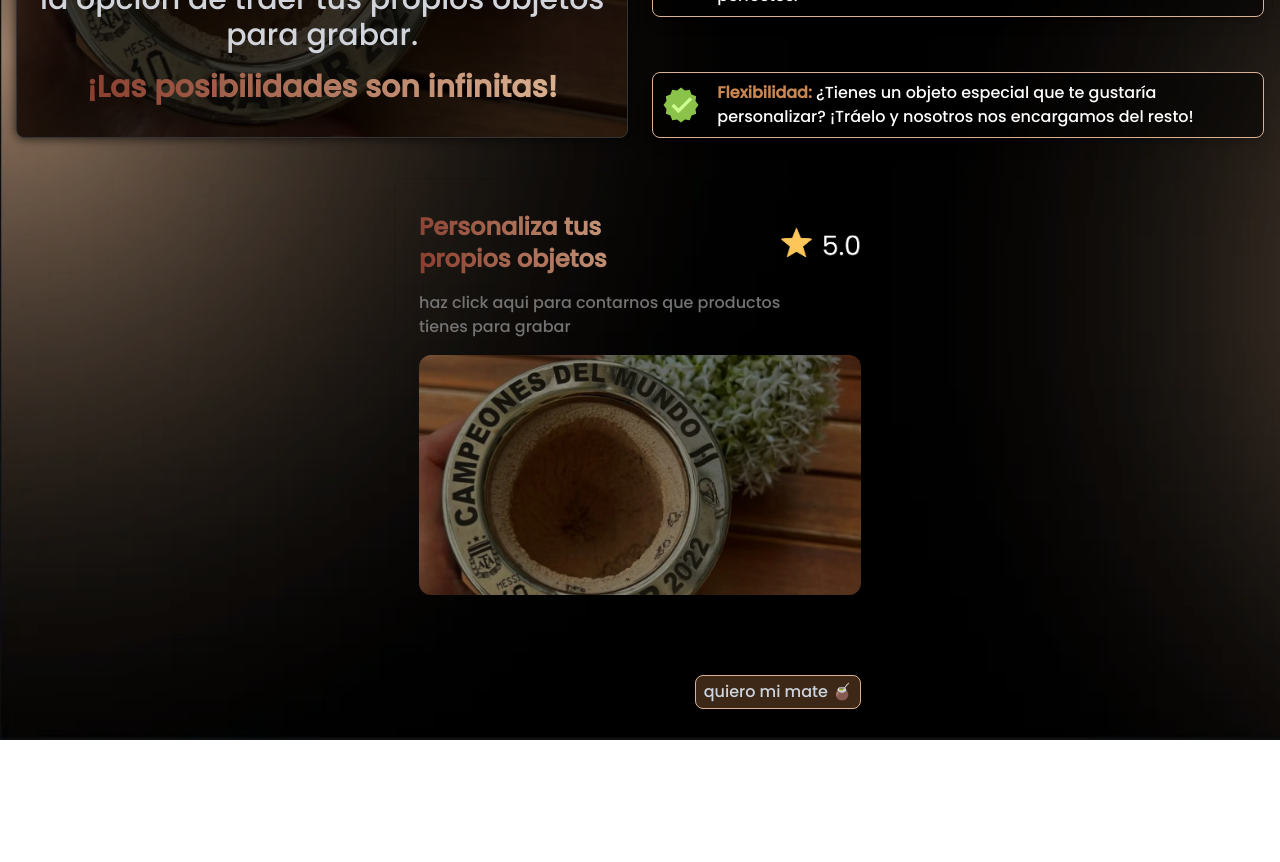
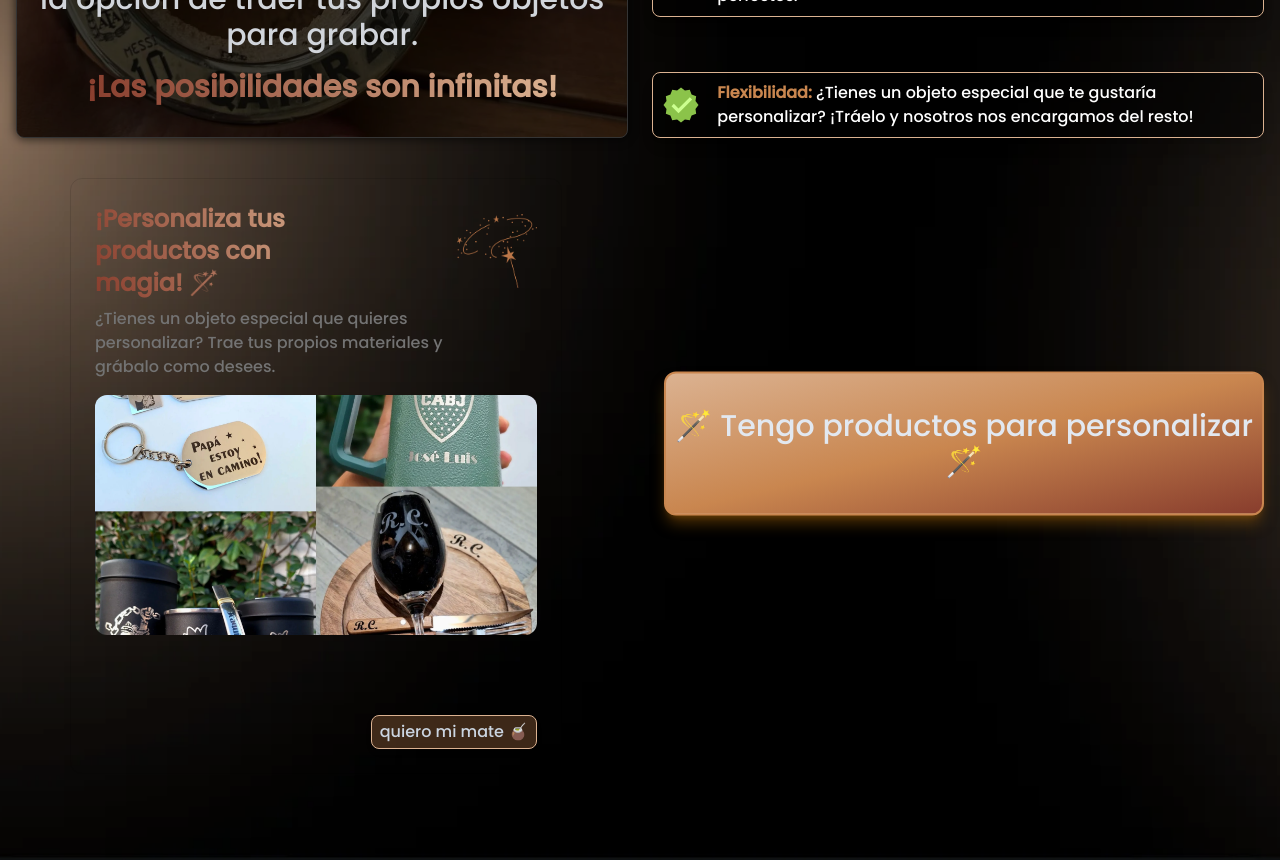
Before and after one commit to BrianGelvez/grabados-la-familia, a Next.js app: page / in a window 1280 px wide. Shown: the part 5220-6082 px from the top of the page. Before the commit the page ends 6042 px from the top, so only its background shows below. Built offline with nearby package versions, Linux system fonts and the light colour scheme; what tailwind-hamburgers would draw is missing.

Commit message:
terminando la seccion de characteristics

```diff
--- a/src/components/card3d/dataCards/index.tsx
+++ b/src/components/card3d/dataCards/index.tsx
@@ -2,6 +2,7 @@
   {
     id: 1,
     title: "Mates 100% Personalizados 🎨",
+    image: "/estrella.webp",
     description:
       "Personaliza tu idea como más te guste. Ideal para regalos especiales y únicos.",
     imageUrl: "/mateslogo.webp",
@@ -11,6 +12,7 @@
   {
     id: 2,
     title: "Grabados por Mayor 📦",
+    image: "/estrella.webp",
     description:
       "Perfectos para souvenirs en eventos: bodas, cumpleaños y aniversarios.",
     imageUrl: "/matespormayor.webp",
@@ -20,6 +22,7 @@
   {
     "id": 3,
     "title": "Bombillas 100% Personalizadas ✨",
+    image: "/estrella.webp",
     "description": "Elegantes bombillas personalizadas, perfectas para regalos únicos.",
     "imageUrl": "/bombillas.webp",
     "price": "$3.200",
@@ -28,6 +31,7 @@
   {
     "id": 4,
     "title": "Cuchillos 100% Personalizados 🔪",
+    image: "/estrella.webp",
     "description": "Cuchillos únicos, ideales para regalos personalizados y especiales.",
     "imageUrl": "/cuchillos.webp",
     "price": "$6.550",
--- a/src/components/card3d/threeDCard/index.tsx
+++ b/src/components/card3d/threeDCard/index.tsx
@@ -7,6 +7,7 @@
 
 interface ThreeDCardProps {
   title: string;
+  image: string;
   description: string;
   imageUrl: string;
   price: string;
@@ -15,6 +16,7 @@
 
 export function ThreeDCard({
   title,
+  image,
   description,
   imageUrl,
   price,
@@ -30,7 +32,7 @@
           <div className="w-full flex flex-row min1:gap-12 lg:gap-28 items-center">
             <p className="gradient-text w-[250px]">{title}</p>
             <div>
-              <Image src="/estrella.webp" width={80} height={80} alt="firma" />
+              <Image src={image} width={80} height={80} alt="firma" />
             </div>
           </div>
         </CardItem>
--- a/src/sections/characteristics/index.tsx
+++ b/src/sections/characteristics/index.tsx
@@ -6,9 +6,9 @@
 export default function Characteristics() {
   return (
     <div
-      className="relative w-full flex flex-col h-[2100px] min1:h-[1900px]
-              min2:h-[1800px] sm:h-[1270px] md:h-[1230px]
-              lg:h-[1340px] xl:h-[1280px]"
+      className="relative w-full flex flex-col h-[2200px] min1:h-[1900px]
+              min2:h-[1800px] min4:h-[1600px] sm:h-[1900px] md:h-[1450px]
+              lg:h-[1600px] xl:h-[1400px]"
     >
       <Image
         src="/fondoizquierdo.webp"
@@ -73,15 +73,42 @@
               ))}
             </div>
           </div>
+          <div className="w-full flex flex-col lg:flex-row lg:gap-12">
+            <div className="w-full lg:w-[50%]">
+              <ThreeDCard
+                title="¡Personaliza tus productos con magia! 🪄"
+                image="/magia.webp"
+                description="¿Tienes un objeto especial que quieres personalizar? Trae tus propios materiales y grábalo como desees."
+                imageUrl="/personalizados.webp"
+                price=""
+                link="aqui"
+              />
+            </div>
+            <div className="w-full flex flex-col justify-evenly lg:w-[50%] lg:py-14">
+              <div
+                className="text-center lg:h-36 lg:text-3xl lg:flex justify-center items-center w-full font-extralight text-slate-200 border-2 bg-brown-secundary bg-gradient-to-tl via-brown-primary from-brown-try
+                     border-brown-primary rounded-lg lg:rounded-xl p-1 lg:p-2 shadow-lg shadow-yellow-700/50 animate-bounce cursor-pointer"
+              >
+                <a href="/services" className="">
+                  🪄 Tengo productos para personalizar 🪄
+                </a>
+              </div>
 
-          <div>
-            <ThreeDCard
-              title="Personaliza tus propios objetos"
-              description="haz click aqui para contarnos que productos tienes para grabar"
-              imageUrl="/mateqatar.webp"
-              price=""
-              link="aqui"
-            />
+              {/* <a
+                href="/services"
+                className="text-center lg:text-xl w-full font-extralight text-slate-200 border-2 bg-brown-secundary bg-gradient-to-tl via-brown-primary from-brown-try
+                     border-brown-primary rounded-lg lg:rounded-xl p-1 lg:p-2 shadow-lg shadow-yellow-700/50"
+              >
+                Testimonios 💬
+              </a>
+              <a
+                href="/services"
+                className="text-center lg:text-xl w-full font-extralight text-slate-200 border-2 bg-brown-secundary bg-gradient-to-tl via-brown-primary from-brown-try
+                     border-brown-primary rounded-lg lg:rounded-xl p-1 lg:p-2 shadow-lg shadow-yellow-700/50"
+              >
+                Testimonios 💬
+              </a> */}
+            </div>
           </div>
         </div>
       </div>
--- a/src/sections/products/index.tsx
+++ b/src/sections/products/index.tsx
@@ -60,6 +60,7 @@
                   <div className="flex-shrink-0 max-w-full" key={card.id}>
                     <ThreeDCard
                       title={card.title}
+                      image={card.image}
                       description={card.description}
                       imageUrl={card.imageUrl}
                       price={card.price}
--- a/src/sections/testimonies/index.tsx
+++ b/src/sections/testimonies/index.tsx
@@ -49,7 +49,7 @@
                 />
               </div>
             </div>
-            <div className="w-full flex flex-row xl:justify-center gap-6 overflow-x-auto px-[2px]">
+            <div className="w-full flex flex-row lg:justify-center gap-6 overflow-x-auto px-[2px]">
               {testimoniesData.map((data) => (
                 <div
                   key={data.id}
```
Also changed, not shown: public/magia.webp (added), public/personalizados.webp (added).
